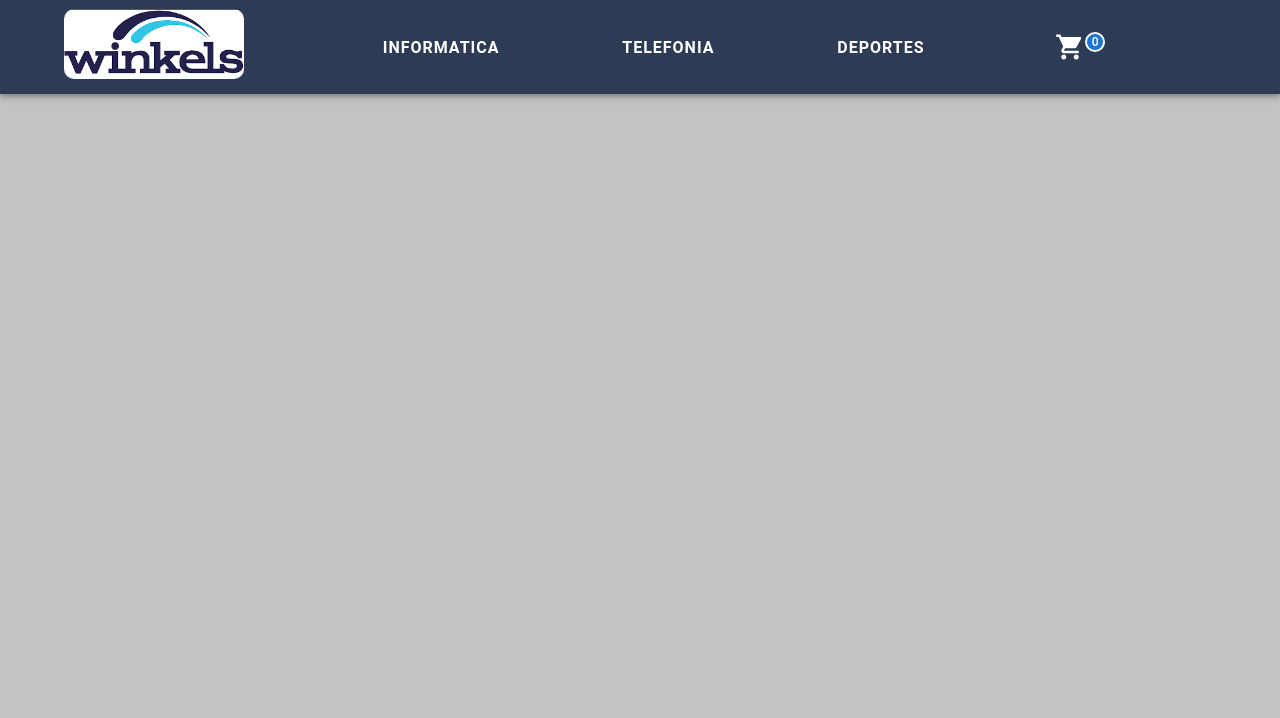
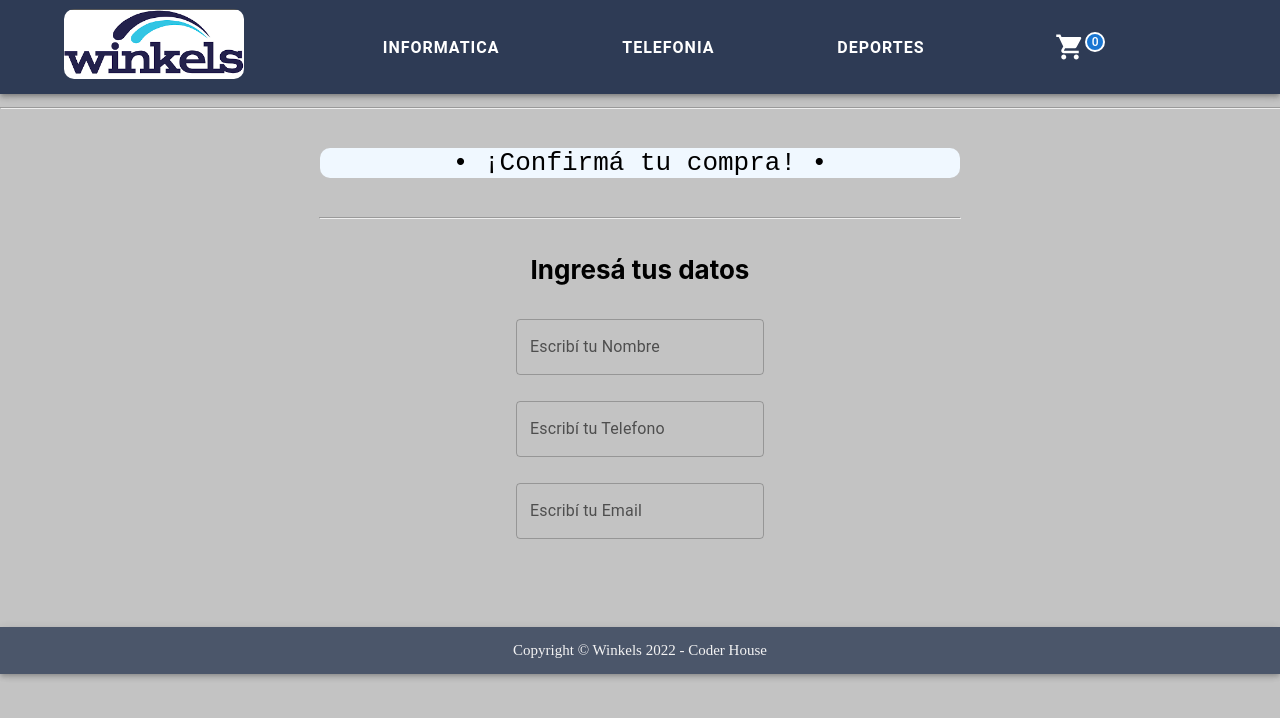
Before and after one commit to aagustin7-dev/tienda-winkels-arana, a React (Create React App) app: page /finalizar-compra in a window 1280 px wide. Shown: the top 718 px of the page. Built offline with nearby package versions, Linux system fonts and the light colour scheme.

Commit message:
Added funcionality for Item Collections II

```diff
--- a/src/App.js
+++ b/src/App.js
@@ -5,6 +5,9 @@ import ItemDetailContainer from './components/ItemDetailContainer.js';
 import { BrowserRouter, Routes, Route } from "react-router-dom";
 import Cart from "./components/Cart";
 import CartContextProvider from './components/CartContextProvider';
+import FinalizarCompra from "./components/FinalizarCompra";
+import MostrarDatosCompra from "./components/MostrarDatosCompra";
+import Footer from "./components/Footer";
 
 function App() {
 
@@ -18,11 +21,15 @@ function App() {
                         <Route exact path="/" element={<ItemListContainer />} />
                         <Route exact path="/home" element={<ItemListContainer />} />
                         <Route exact path="/cart" element={<Cart />} />
+                        <Route exact path="/finalizar-compra" element={<FinalizarCompra />} />
+                        <Route exact path="/informacion-compra" element={<MostrarDatosCompra />} />
                         <Route exact path="/:categoryName/:categoryId" element={<ItemListContainer />} />
                         <Route exact path="/item/:id" element={<ItemDetailContainer />} />
                     </Routes>
+                    <Footer />
                 </div>
             </BrowserRouter>
+
         </CartContextProvider>
   );
 }
--- a/src/components/CartContextProvider.js
+++ b/src/components/CartContextProvider.js
@@ -4,6 +4,7 @@ export const CartContext = createContext();
 
 const CartContextProvider = ({ children }) => {
     const [cart, setCart] = useState([]);
+    const [client, setClient] = useState({nombre: "", telefono: "", email: ""} );
 
     const addToCart = (product, cantidad) => {
 
@@ -19,6 +20,12 @@ const CartContextProvider = ({ children }) => {
             cartTemp.push({...product, cantidadProducto: cantidad});
             setCart(cartTemp);
         }
+    };
+
+    const clientInfo = (cliente) => {
+
+        setClient(cliente);
+
     };
 
     const getTotalProducts = () => {
@@ -49,7 +56,7 @@ const CartContextProvider = ({ children }) => {
     const cleanCart = () => setCart([]);
 
     return (
-        <CartContext.Provider value={{ cart, setCart, addToCart, getTotalProducts, removeFromCart, cleanCart }}>
+        <CartContext.Provider value={{ cart, setCart, addToCart, getTotalProducts, removeFromCart, cleanCart, client, clientInfo }}>
             {children}
         </CartContext.Provider>
     );
--- /dev/null
+++ b/src/components/FinalizarCompra.js
@@ -0,0 +1,64 @@
+import React, {useContext, useEffect, useState} from 'react';
+import Button from "@mui/material/Button";
+import {CartContext} from "./CartContextProvider";
+import {Link} from "react-router-dom";
+import {Grid, TextField} from "@mui/material";
+
+const FinalizarCompra = () => {
+
+    let { clientInfo, cleanCart } = useContext(CartContext);
+
+    const [nombre, setNombre] = useState("");
+    const [telefono, setTelefono] = useState("");
+    const [email, setEmail] = useState("");
+
+    const changeEmail = (email) => {
+        setEmail(email);
+        clientInfo({ nombre: nombre, telefono: telefono, email: email });
+    }
+
+    const changeName = (nombre) => {
+        setNombre(nombre);
+        clientInfo({ nombre: nombre, telefono: telefono, email: email });
+    }
+
+    const changePhone = (telefono) => {
+        setTelefono(telefono);
+        clientInfo({ nombre: nombre, telefono: telefono, email: email });
+    }
+
+
+    return (
+        <>
+
+            <hr style={{'width': '100%'}}/>
+            <Grid container>
+                <Grid item xs={12}>
+                    <p style={{ fontFamily: 'monospace', backgroundColor: 'aliceblue', borderRadius: '10px', width: '50%', marginLeft: '25%' }}> • ¡Confirmá tu compra! •  </p>
+                </Grid>
+                <Grid item xs={12}>
+                    <hr style={{'width': '50%'}}/>
+
+                    <h4>Ingresá tus datos</h4>
+                    <p><TextField type={'text'} value={nombre} id="outlined-basic" label="Escribí tu Nombre" variant="outlined" onChange={(e) => { changeName(e.currentTarget.value); }} /></p>
+                    <p><TextField type={'text'} value={telefono} id="outlined-basic" label="Escribí tu Telefono" variant="outlined" onChange={(e) => { changePhone(e.currentTarget.value); }} /></p>
+                    <p><TextField type={'text'} value={email} id="outlined-basic" label="Escribí tu Email" variant="outlined" onChange={(e) => { changeEmail(e.currentTarget.value); }}  /></p>
+                </Grid>
+                <Grid item xs={12}>
+                        {
+                        nombre.length === 0 || telefono.length === 0 || email.length === 0 ?
+                            <></>
+                            :
+                            <Link to={"/informacion-compra"} style={{ textDecoration: 'none', color: 'white' }}>
+                                <Button variant="contained" color="success">Comprar</Button>
+                            </Link>
+                        }
+                </Grid>
+            </Grid>
+            <br />
+            <br />
+
+        </>
+    );
+}
+export default FinalizarCompra;
--- /dev/null
+++ b/src/components/Footer.js
@@ -0,0 +1,19 @@
+import React from 'react';
+import Container from '@mui/material/Container';
+import Box from "@mui/material/Box";
+import AppBar from "@mui/material/AppBar";
+
+const Footer = () => {
+
+        return (
+            <>
+                <AppBar position="static" style={{background: '#2E3B55', opacity: 0.8, fontFamily: 'Papyrus', fontSize: '15px', width: '100%'}}>
+                    <Container maxWidth="xl" fixed>
+                        <p>Copyright © Winkels 2022 - Coder House</p>
+                    </Container>
+                </AppBar>
+            </>
+        );
+    };
+
+export default Footer;
--- a/src/components/ItemListContainer.js
+++ b/src/components/ItemListContainer.js
@@ -42,7 +42,6 @@ const ItemListContainer = ({}) => {
     }, [urlParams]);
 
     useEffect(() => {
-        console.log(productos);
     },[productos]);
 
     return (
@@ -51,7 +50,7 @@ const ItemListContainer = ({}) => {
             <br />
             <ItemList productos={productos} />
             <br />
-            <hr style={{ 'width': '85%' }}/>
+            <hr style={{ 'width': '100%' }}/>
             <br />
         </>
     );
--- /dev/null
+++ b/src/components/MostrarDatosCompra.js
@@ -0,0 +1,76 @@
+import React, {useContext, useEffect, useState} from 'react';
+import {addDoc, collection, getFirestore} from "firebase/firestore";
+import {CartContext} from "./CartContextProvider";
+import Button from "@mui/material/Button";
+import {Link} from "react-router-dom";
+import {Grid} from "@mui/material";
+
+const MostrarDatosCompra = () => {
+
+    let { cart, getTotalProducts, client, cleanCart } = useContext(CartContext);
+    const [compraFinal, setCompraFinal] = useState(getTotalProducts().price);
+    const [idCompra, setIdCompra] = useState("Obteniendo ID de compra...");
+
+
+    const db = getFirestore();
+    const ventasRef = collection(db, 'ventas');
+
+    let bigbuyer = {
+        buyer: client,
+        items: cart,
+        total: compraFinal
+    };
+
+    useEffect(() => {
+
+        if(cart.length > 0){
+
+            addDoc(ventasRef, bigbuyer).then((res) => {
+                const {id} = res;
+                setIdCompra(id);
+            });
+
+            cleanCart();
+
+        }else{
+            setIdCompra("No hay productos en el carro");
+        }
+
+    },[]);
+
+
+    return (
+        <>
+            <Grid container>
+                <Grid item xs={12}>
+                    {idCompra &&
+                        <div>
+                            <br/>
+                            <p style={{ margin:10, fontFamily: 'Garamond', fontSize: '25px' }}> ¡<b style={{ color: '#362577'}}>{client.nombre}</b>, gracias por tu compra!</p>
+                            <br/>
+                            <p style={{ margin:10, fontFamily: 'Papyrus', fontSize: '25px' }}><b>Número de Compra:</b> {idCompra}</p>
+                            <br/>
+                            <Link to={"/home"} style={{ textDecoration: 'none', color: 'white' }}>
+                                <Button variant="contained" color="secondary">Nueva Compra</Button>
+                            </Link>
+                        </div>}
+                    {!idCompra && <Link to={"/home"} style={{ textDecoration: 'none', color: 'white' }}>
+                        <Button variant="contained" color="success">Ver Productos</Button>
+                    </Link>}
+                </Grid>
+            </Grid>
+            <br/>
+            <br/>
+            <br/>
+            <br/>
+            <br/>
+            <br/>
+            <br/>
+            <br/>
+            <br/>
+            <br/>
+            <br/>
+        </>
+    );
+}
+export default MostrarDatosCompra;
--- a/src/index.js
+++ b/src/index.js
@@ -6,13 +6,12 @@ import reportWebVitals from './reportWebVitals';
 import { initializeApp } from "firebase/app";
 
 const firebaseConfig = {
-    apiKey: "AIzaSyCnbI-HYb50s1D51X6NpBmNaWjemBHAO9o",
-    authDomain: "winkels-b4305.firebaseapp.com",
-    projectId: "winkels-b4305",
-    storageBucket: "winkels-b4305.appspot.com",
-    messagingSenderId: "569926323162",
-    appId: "1:569926323162:web:5f18c6153e201b40204ee3",
-    measurementId: "G-YP3ZCK4KGL"
+    apiKey: "AIzaSyCbkN8fGTrgaJtxTQTx21sZP0K-Mo53vYY",
+    authDomain: "testing-app-2bb14.firebaseapp.com",
+    projectId: "testing-app-2bb14",
+    storageBucket: "testing-app-2bb14.appspot.com",
+    messagingSenderId: "27292219187",
+    appId: "1:27292219187:web:8739059cd70c3c7a897046"
 };
 
 initializeApp(firebaseConfig);
```
Also changed, not shown: src/components/Cart.js (+4 -12 lines).
